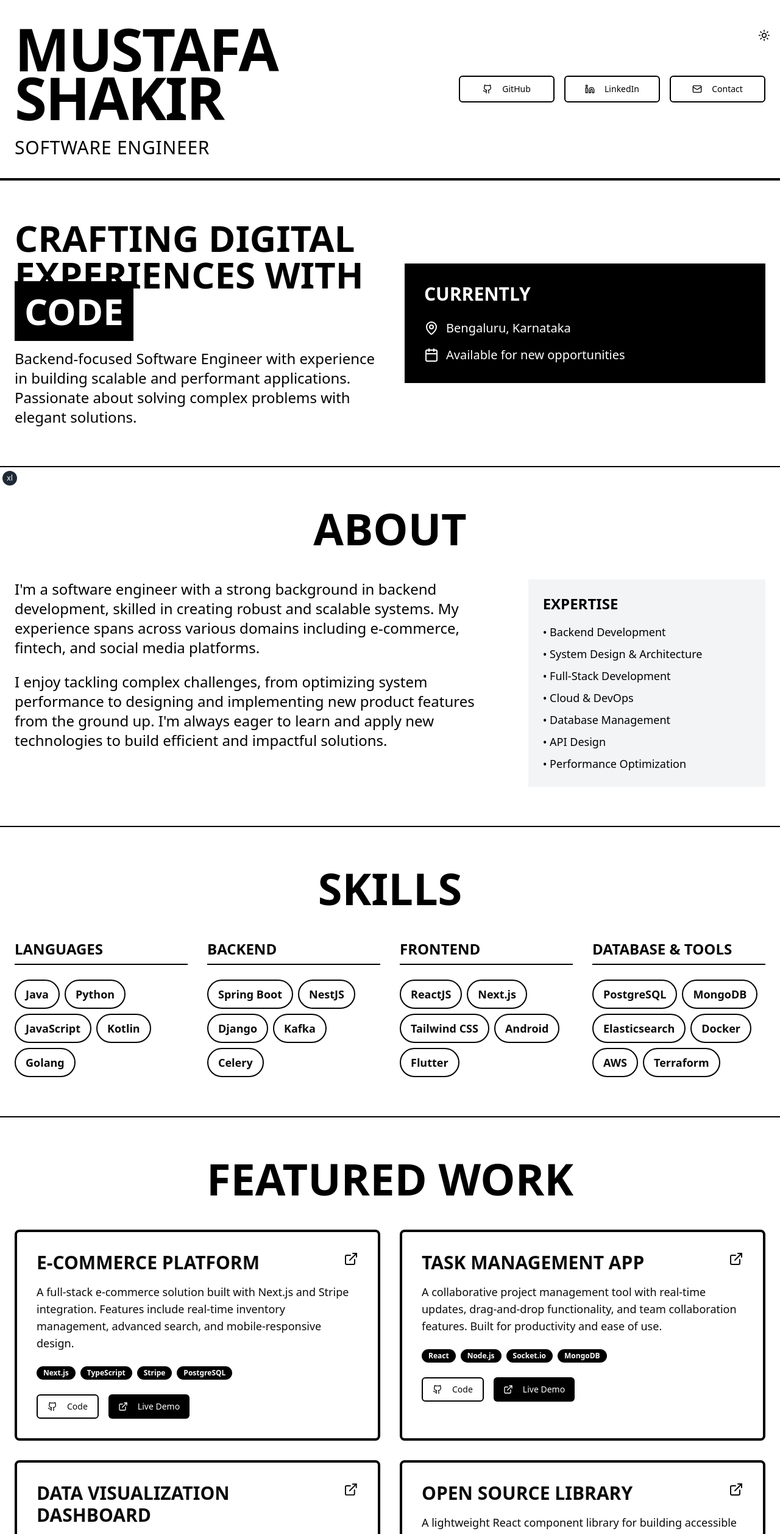
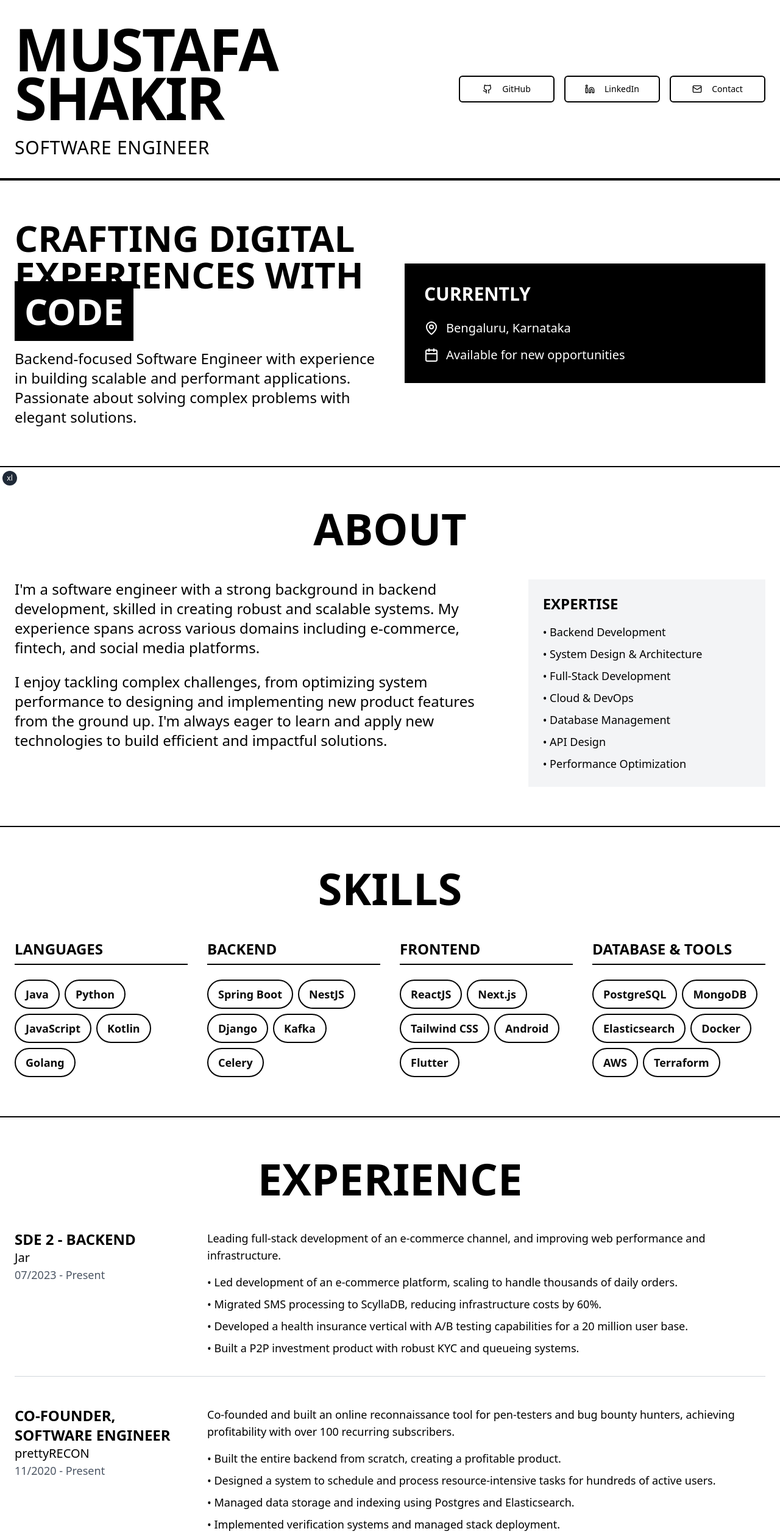
Before and after one commit to RtiM0/portfolio, a Next.js app: page / in a window 1280 px wide. Shown: the top 2515 px of the page at 61% size. Built offline with nearby package versions, Linux system fonts and the light colour scheme.

Commit message:
transitions and hide featured work

```diff
--- a/app/page.tsx
+++ b/app/page.tsx
@@ -14,7 +14,7 @@ export default function Home() {
       <Hero />
       <About />
       <Skills />
-      <FeaturedWork />
+      {/* <FeaturedWork /> */}
       <Experience />
       <Contact />
       <Footer />
--- a/components/sections/header.tsx
+++ b/components/sections/header.tsx
@@ -49,8 +49,6 @@ export function Header() {
             />
           </div>
           <div className="absolute top-4 right-4">
-            <Sun className="h-5 w-5 rotate-0 scale-100 transition-all dark:-rotate-90 dark:scale-0" />
-            <Moon className="absolute h-5 w-5 rotate-90 scale-0 transition-all dark:rotate-0 dark:scale-100" />
             <span className="sr-only">Toggle theme</span>
           </div>
         </div>
--- a/components/sections/hero.tsx
+++ b/components/sections/hero.tsx
@@ -12,7 +12,7 @@ export function Hero() {
               <br />
               EXPERIENCES WITH
               <br />
-              <span className="bg-black dark:bg-white text-white dark:text-black px-4 py-2">CODE</span>
+              <span className="bg-black dark:bg-white text-white dark:text-black px-4 py-2 transition-colors duration-300">CODE</span>
             </h2>
             <p className="text-xl md:text-2xl leading-relaxed font-light">
               {personalInfo.description}
```
